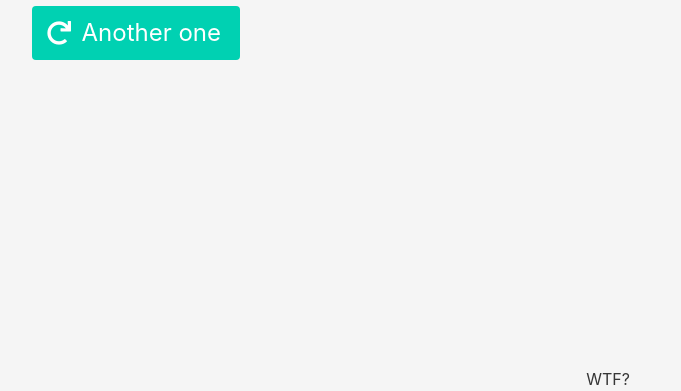
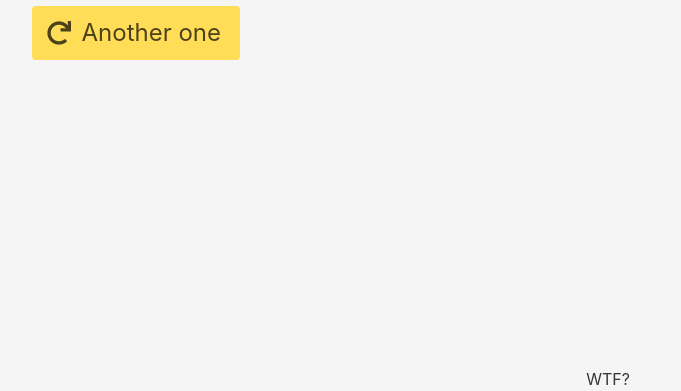
Before and after one commit to psliwka/insultr, a plain HTML site: page index.html in a window 1280 px wide. Shown: the part 409-800 px from the top of the page, without its empty margins (32-713 px from the left). Drawn offline with nearby package versions, Linux system fonts and the light colour scheme.

Commit message:
Tweak button color

```diff
--- a/index.html
+++ b/index.html
@@ -18,7 +18,7 @@
           <span class="v-cloak-hidden" v-show="wordsLoaded">{{ insult }}</span>
           <span v-show="!wordsLoaded" class="spinner"> </span>
         </p>
-        <button v-on:click="newInsult" class="button is-primary is-large v-cloak-invisible" v-bind:class="{ 'is-invisible': !wordsLoaded }">
+        <button v-on:click="newInsult" class="button is-warning is-large v-cloak-invisible" v-bind:class="{ 'is-invisible': !wordsLoaded }">
           <span class="icon">
             <i class="fas fa-redo"></i>
           </span>
```
